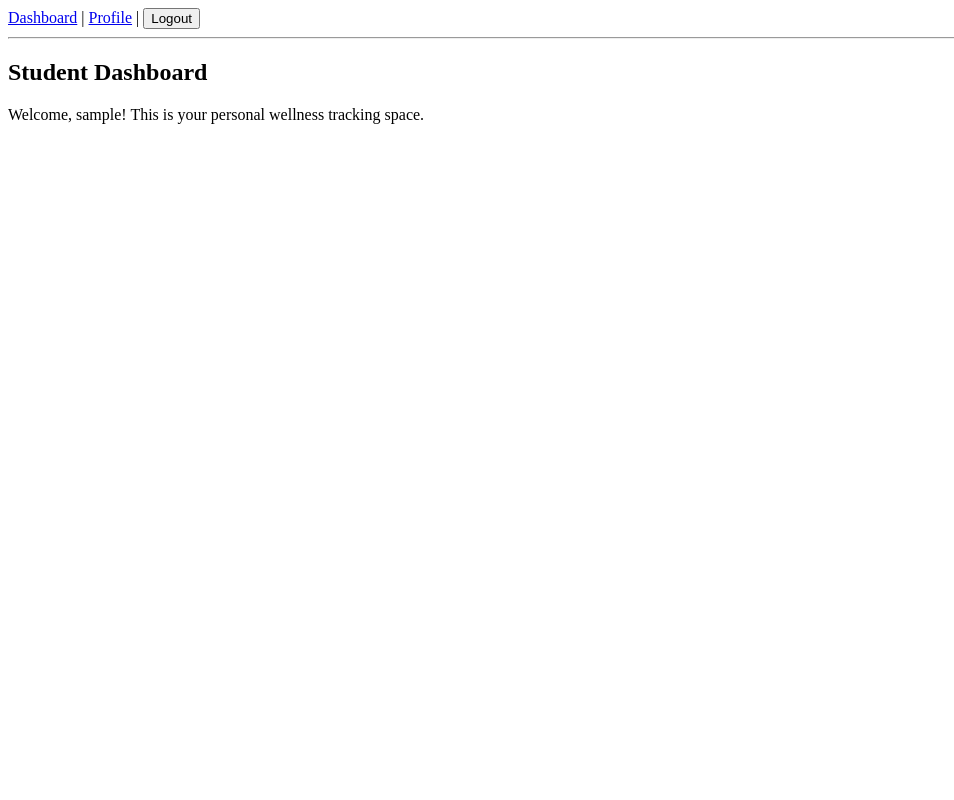
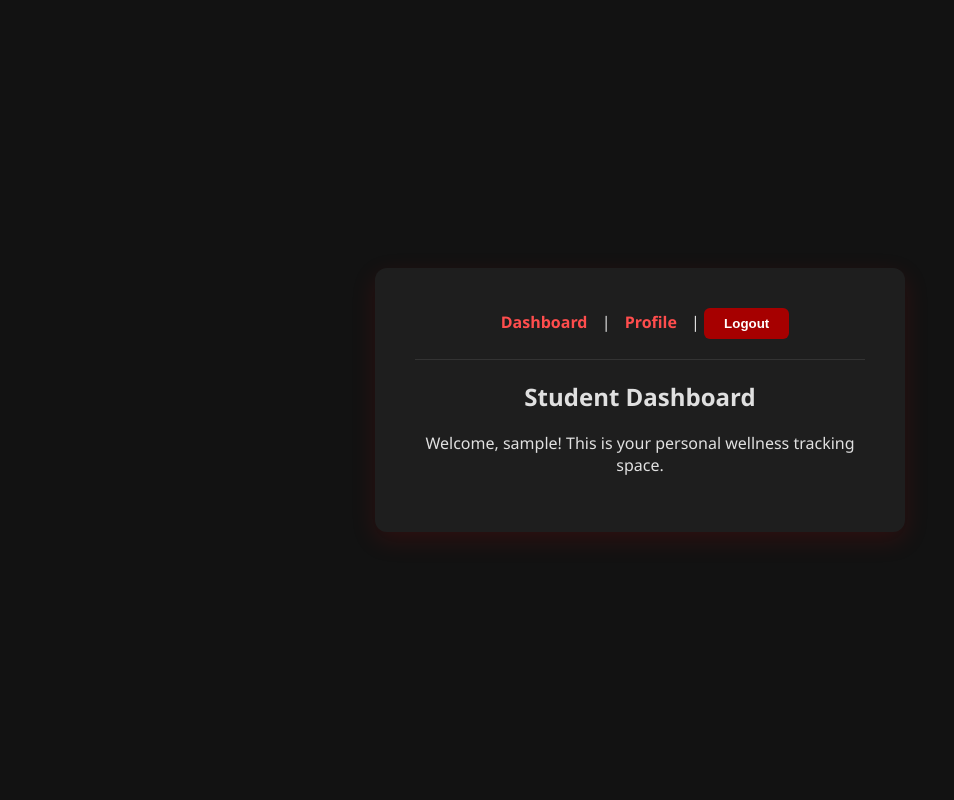
Before and after one commit to CatOfMoonVeil/MindBalance-Radaza-Gyro-G06, a Django app: page /accounts/dashboard/student/ in a window 1280 px wide. Shown: the whole page, without its empty margins (0-954 px from the left). Run offline with Django 5.2, Linux system fonts and the light colour scheme; the visitor is signed in with stand-in values (Sample User, id 1).

Commit message:
Fixing base html

```diff
--- a/accounts/templates/accounts/base.html
+++ b/accounts/templates/accounts/base.html
@@ -2,8 +2,82 @@
 <html>
 <head>
     <title>MindBalance Tracker</title>
+    <style>
+        body {
+            background-color: #121212;
+            color: #e0e0e0;
+            font-family: 'Segoe UI', Tahoma, Geneva, Verdana, sans-serif;
+            display: flex;
+            flex-direction: column;
+            align-items: center;
+            justify-content: center;
+            min-height: 100vh;
+            margin: 0;
+        }
+        .container {
+            background-color: #1e1e1e;
+            padding: 40px;
+            border-radius: 12px;
+            box-shadow: 0 8px 24px rgba(200, 0, 0, 0.15);
+            text-align: center;
+            width: 100%;
+            max-width: 450px;
+        }
+        nav {
+            margin-bottom: 20px;
+        }
+        nav a {
+            color: #ff4d4d;
+            text-decoration: none;
+            font-weight: 600;
+            margin: 0 10px;
+            transition: color 0.2s;
+        }
+        nav a:hover {
+            color: #ff1a1a;
+        }
+        hr {
+            border: 0;
+            height: 1px;
+            background: #333;
+            margin-bottom: 20px;
+        }
+        button {
+            background-color: #a60000;
+            color: white;
+            border: none;
+            padding: 8px 20px;
+            border-radius: 6px;
+            cursor: pointer;
+            font-weight: bold;
+            transition: background-color 0.2s;
+        }
+        button:hover {
+            background-color: #cc0000;
+        }
+        /* Style the automatically generated Django form inputs */
+        input[type="text"], input[type="password"], input[type="email"] {
+            width: 90%;
+            padding: 10px;
+            margin-top: 5px;
+            margin-bottom: 15px;
+            border: 1px solid #333;
+            border-radius: 6px;
+            background-color: #2c2c2c;
+            color: white;
+        }
+        input:focus {
+            outline: none;
+            border-color: #ff4d4d;
+        }
+        ul {
+            list-style-type: none;
+            padding: 0;
+        }
+    </style>
 </head>
 <body>
+<div class="container">
     <nav>
         {% if user.is_authenticated %}
         <a href="{% url 'dashboard_router' %}">Dashboard</a> |
@@ -22,11 +96,14 @@
     {% if messages %}
     <ul>
         {% for message in messages %}
-    <li style="color: {% if message.tags == 'error' %}red{% else %}green{% endif %};">{{ message }}</li>
+        <li style="color: {% if message.tags == 'error' %}#ff4d4d{% else %}#4caf50{% endif %}; font-weight: bold;">
+            {{ message }}
+        </li>
         {% endfor %}
     </ul>
     {% endif %}
 
     {% block content %}{% endblock %}
+</div>
 </body>
 </html>
```
Lines whose indentation alone changed are shown as unchanged.
